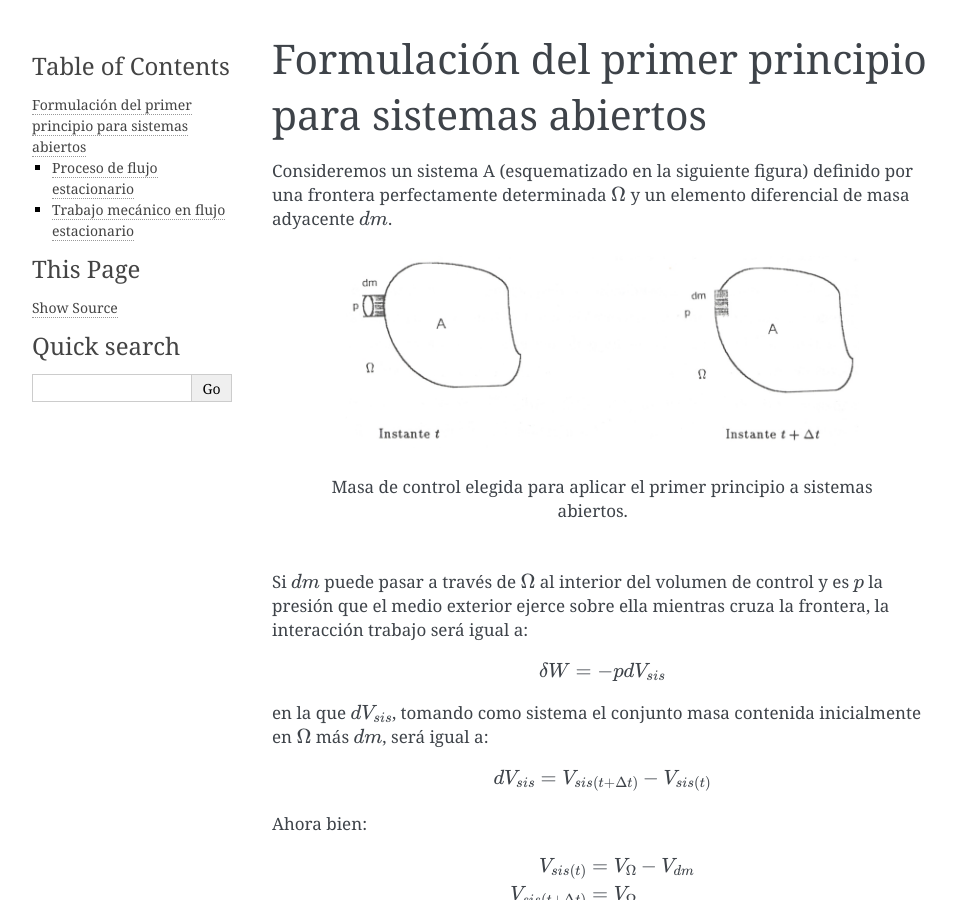
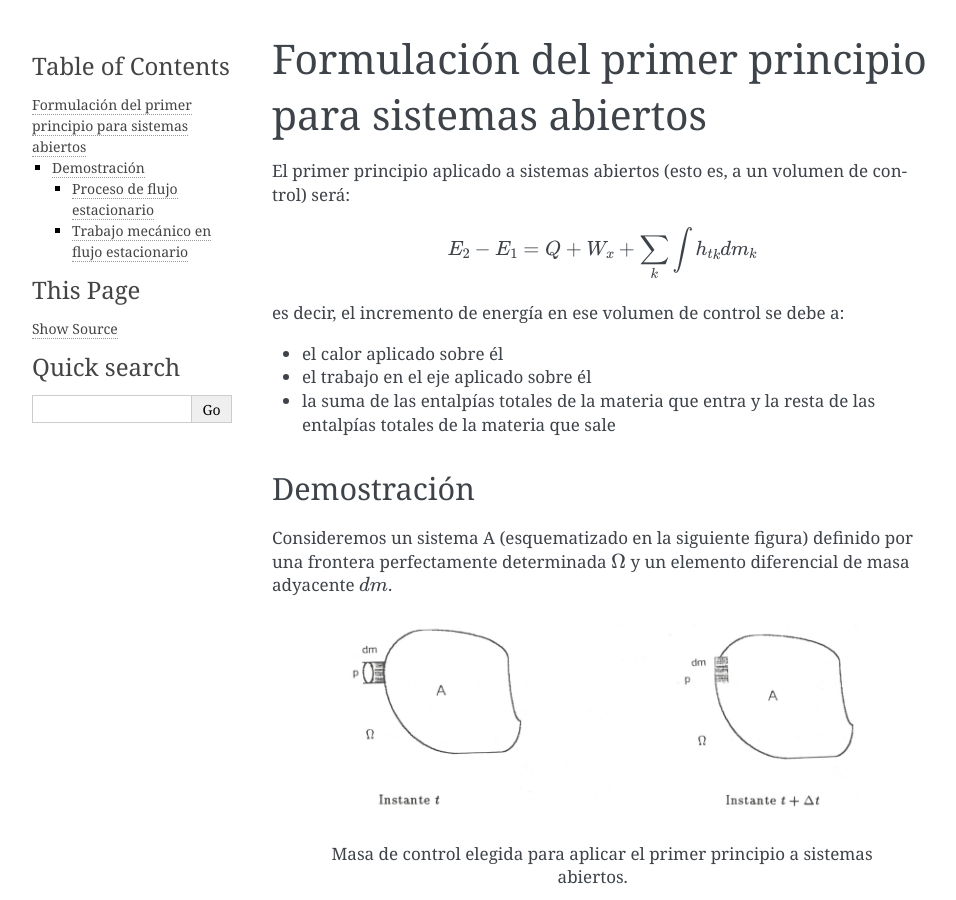
Before and after one commit to mantielero/termodinamica, a Sphinx documentation site: the page built from source/sistemas_abiertos_primer_principio.rst, in a window 1280 px wide and 900 px high. Shown: the whole window, without its empty margins (148-1104 px from the left). Built offline with Sphinx 7.4.7, drawn with Linux system fonts in a browser that asks for light colours; pages that are not in the unit, such as notebooks, are missing from menus.

Commit message:
Update sistemas_abiertos_primer_principio.rst

```diff
--- a/source/sistemas_abiertos_primer_principio.rst
+++ b/source/sistemas_abiertos_primer_principio.rst
@@ -1,5 +1,23 @@
 Formulación del primer principio para sistemas abiertos
--------------------------------------------------------
+=======================================================
+
+El primer principio aplicado a sistemas abiertos (esto es, a un volumen de control) será:
+
+.. math::
+
+   E_2 - E_1 = Q + W_x + \sum_k \int {h_t}_k dm_k
+
+es decir, el incremento de energía en ese volumen de control se debe a:
+
+* el calor aplicado sobre él
+* el trabajo en el eje aplicado sobre él
+* la suma de las entalpías totales de la materia que entra y la resta de las entalpías totales de la materia que sale
+
+
+
+
+Demostración
+------------
 
 Consideremos un sistema A (esquematizado en la siguiente figura) definido por una frontera perfectamente determinada :math:`\Omega` y un elemento diferencial de masa adyacente :math:`dm`.
 
```
